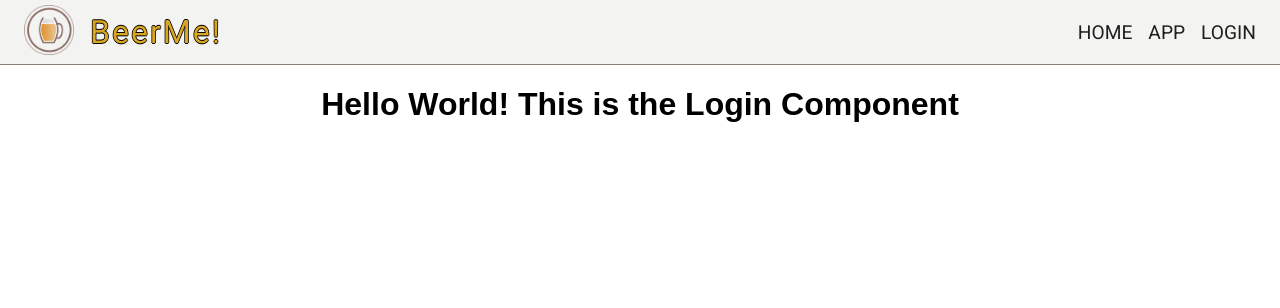
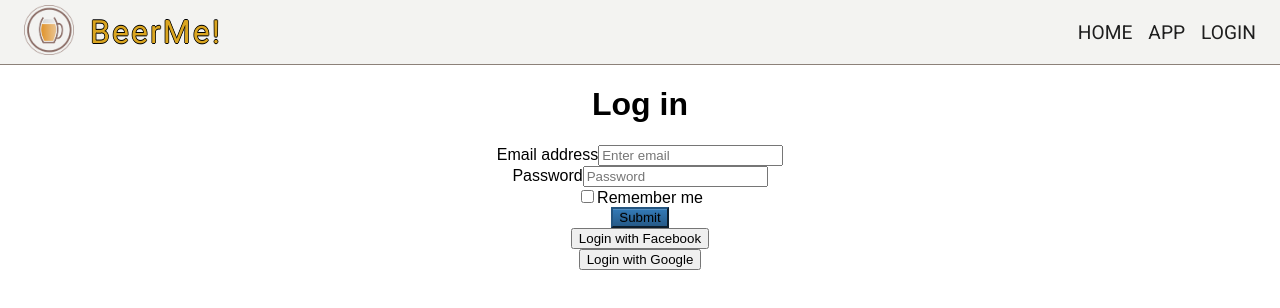
Before and after one commit to Joseph-Scott/BeerMe-React, a React (Create React App) app in the folder client/: page /Login in a window 1280 px wide. Shown: the top 308 px of the page. Built offline with nearby package versions, Linux system fonts and the light colour scheme; the HTML template or start-up script is replaced by a standard one.

Commit message:
added jsx to Login. Note: Not working yet.

```diff
--- a/client/src/components/Login.jsx
+++ b/client/src/components/Login.jsx
@@ -4,7 +4,32 @@ class Login extends Component {
     render() {
         return (
             <div className="Login">
-                <h1>Hello World! This is the Login Component</h1>
+                    <h1>Log in</h1>
+                    <div class="login-form">
+                        <form>
+                            <div class="form-group">
+                                <label for="exampleInputEmail1">Email address</label>
+                                <input type="email" class="form-control" id="exampleInputEmail1" aria-describedby="emailHelp" placeholder="Enter email"></input>
+                            </div>
+                            <div class="form-group">
+                                <label for="exampleInputPassword1">Password</label>
+                                <input type="password" class="form-control" id="exampleInputPassword1" placeholder="Password"></input>
+                            </div>
+                            <div class="form-check">
+                                <input type="checkbox" class="form-check-input" id="exampleCheck1"></input>
+                                <label class="form-check-label" for="exampleCheck1">Remember me</label>
+                            </div>
+                            <a href="app.html"><button type="button" class="btn btn-primary btn-submit">Submit</button></a>
+                        </form>
+                    </div>
+                <div class="other-logins">
+                    <div class="facebook">
+                        <a href="app.html"><button type="button" class="btn btn-lg">Login with Facebook</button></a>
+                    </div>
+                    <div class="google">
+                        <a href="app.html"><button type="button" class="btn btn-lg">Login with Google</button></a>
+                    </div>
+                </div>
             </div>
         )
     }
```
